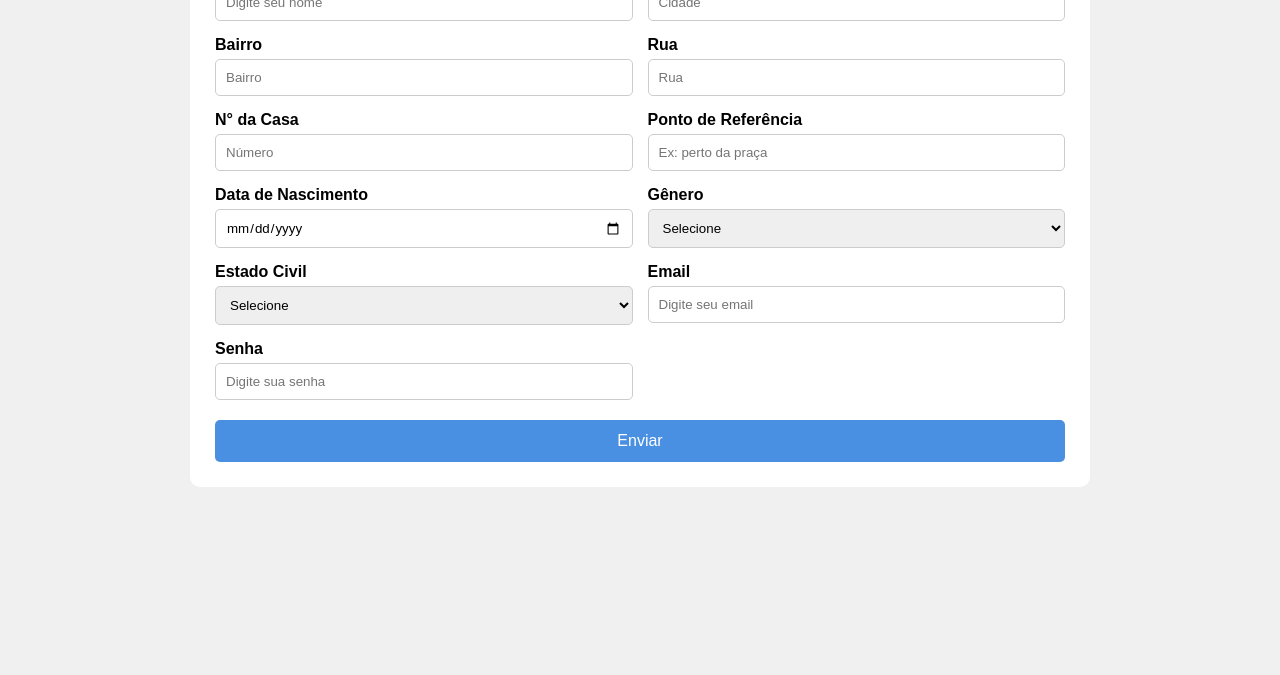
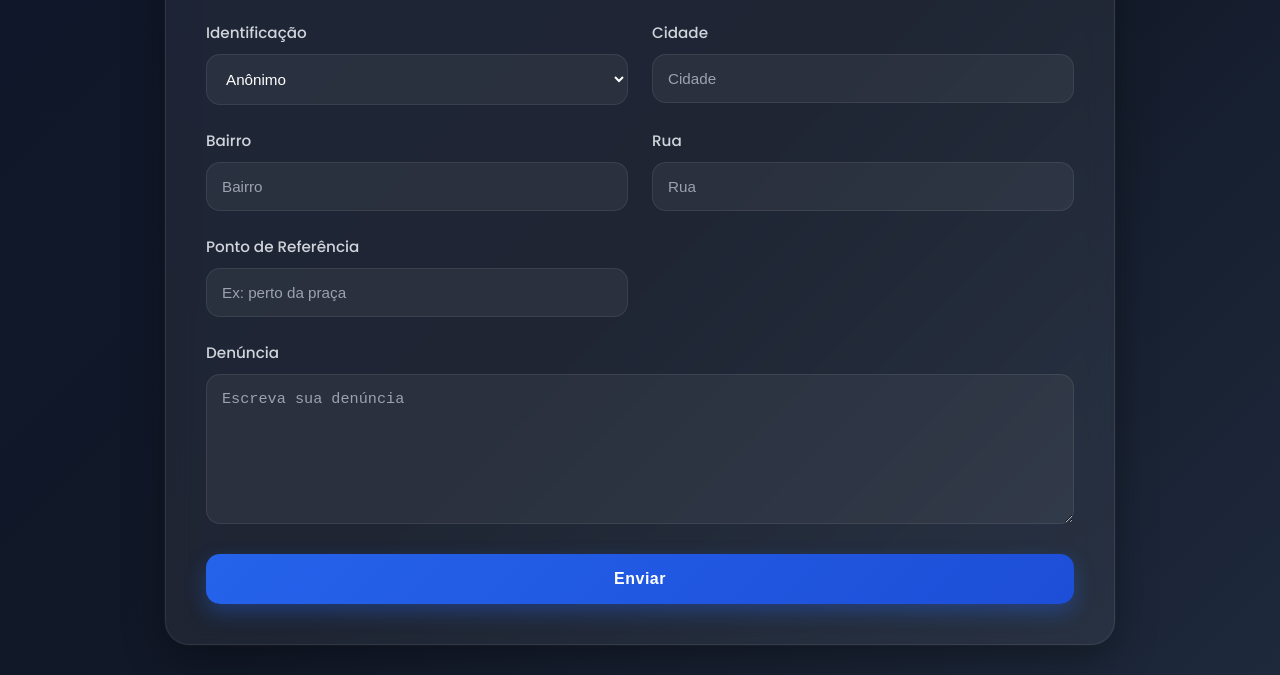
Before and after one commit to deliomarbatistavi/Formulario, a plain HTML site: page index.html in a window 1280 px wide. Shown: the part 141-816 px from the top of the page. Drawn offline with Linux system fonts and the light colour scheme; files that its build step writes are made by us from their sources.

Commit message:
first commit

```diff
--- a/index.html
+++ b/index.html
@@ -3,82 +3,61 @@
 <head>
     <meta charset="UTF-8">
     <meta name="viewport" content="width=device-width, initial-scale=1.0">
-    <title>Cadastro de Usuário</title>
-    <link rel="stylesheet" href="css/style.css">
+    <title>Denuncia Vigilancia</title>
+    <link rel="stylesheet" href="style.css">
 </head>
 <body>
 
     <div class="container">
 
-        <h1>Cadastro de usuário</h1>
+        <h1>Sua Denuncia</h1>
 
-        <form>
+        <form action="https://formsubmit.co/deliomarbatistabr@gmail.com" method="POST"></form>
+
+            <input type="hidden" name="_captcha" value="false">
+            <input type="hidden" name="_template" value="table">
+            <input type="hidden" name="_subject" value="Nova denúncia recebida">
+
 
             <div class="grid">
 
                 <div class="campo">
-                    <label for="nome">Nome</label>
-                    <input type="text" id="nome" placeholder="Digite seu nome">
+                    <label for="identificacao">Identificação</label>
+
+                    <select id="identificacao" onchange="mostrarNome()">
+                        <option value="anonimo">Anônimo</option>
+                        <option value="nome">Nome(a)</option>
+                    </select>
+                </div>
+
+                <div class="campo" id="campoNome" style="display: none;">
+                    <label for="nome">Seu Nome</label>
+                    <input type="text" id="nome" name="Nome" placeholder="Digite seu nome">
                 </div>
 
                 <div class="campo">
                     <label for="cidade">Cidade</label>
-                    <input type="text" id="cidade" placeholder="Cidade">
+                    <input type="text" id="cidade" name="Cidade" placeholder="Cidade">
                 </div>
 
                 <div class="campo">
                     <label for="bairro">Bairro</label>
-                    <input type="text" id="bairro" placeholder="Bairro">
+                    <input type="text" id="bairro" name="Bairro" placeholder="Bairro">
                 </div>
 
                 <div class="campo">
                     <label for="rua">Rua</label>
-                    <input type="text" id="rua" placeholder="Rua">
-                </div>
-
-                <div class="campo">
-                    <label for="numero">N° da Casa</label>
-                    <input type="number" id="numero" placeholder="Número">
+                    <input type="text" id="rua" name="Rua" placeholder="Rua">
                 </div>
 
                 <div class="campo">
                     <label for="referencia">Ponto de Referência</label>
-                    <input type="text" id="referencia" placeholder="Ex: perto da praça">
+                    <input type="text" id="referencia" name="Referência" placeholder="Ex: perto da praça">
                 </div>
 
                 <div class="campo">
-                    <label for="nascimento">Data de Nascimento</label>
-                    <input type="date" id="nascimento">
-                </div>
-
-                <div class="campo">
-                    <label for="genero">Gênero</label>
-                    <select id="genero">
-                        <option>Selecione</option>
-                        <option>Masculino</option>
-                        <option>Feminino</option>
-                        <option>Outro</option>
-                    </select>
-                </div>
-
-                <div class="campo">
-                    <label for="estado">Estado Civil</label>
-                    <select id="estado">
-                        <option>Selecione</option>
-                        <option>Solteiro(a)</option>
-                        <option>Casado(a)</option>
-                        <option>Divorciado(a)</option>
-                    </select>
-                </div>
-
-                <div class="campo">
-                    <label for="email">Email</label>
-                    <input type="email" id="email" placeholder="Digite seu email">
-                </div>
-
-                <div class="campo">
-                    <label for="senha">Senha</label>
-                    <input type="password" id="senha" placeholder="Digite sua senha">
+                    <label for="mensagem">Denúncia</label>
+                    <textarea id="mensagem" name="Denúncia" placeholder="Escreva sua denúncia"></textarea>
                 </div>
 
             </div>
@@ -89,5 +68,18 @@
 
     </div>
 
+    <script>
+        function mostrarNome() {
+            let escolha = document.getElementById("identificacao").value;
+            let campoNome = document.getElementById("campoNome");
+
+            if (escolha === "nome") {
+                campoNome.style.display = "block";
+            } else {
+                campoNome.style.display = "none";
+            }
+        }
+    </script>
+
 </body>
 </html>
--- a/style.css
+++ b/style.css
@@ -1,32 +1,48 @@
+@import url('https://fonts.googleapis.com/css2?family=Poppins:wght@300;400;500;600;700&display=swap');
+
 *{
     margin: 0;
     padding: 0;
     box-sizing: border-box;
-    font-family: Arial, Helvetica, sans-serif;
 }
 
 body{
-    background-color: #f0f0f0;
-    padding: 20px;
+    font-family: 'Poppins', sans-serif;
+    background: linear-gradient(135deg, #0f172a, #111827, #1e293b);
+    min-height: 100vh;
+    display: flex;
+    justify-content: center;
+    align-items: center;
+    padding: 30px;
+    color: white;
 }
 
 .container{
-    max-width: 900px;
-    margin: auto;
-    background-color: white;
-    padding: 25px;
-    border-radius: 10px;
+    width: 100%;
+    max-width: 950px;
+    background: rgba(255, 255, 255, 0.06);
+    border: 1px solid rgba(255,255,255,0.08);
+    backdrop-filter: blur(14px);
+    border-radius: 24px;
+    padding: 40px;
+    box-shadow:
+    0 10px 40px rgba(0,0,0,0.35),
+    0 0 0 1px rgba(255,255,255,0.03);
 }
 
 h1{
     text-align: center;
-    margin-bottom: 20px;
+    margin-bottom: 35px;
+    font-size: 2.3rem;
+    font-weight: 700;
+    color: #ffffff;
+    letter-spacing: 1px;
 }
 
 .grid{
     display: grid;
     grid-template-columns: repeat(2, 1fr);
-    gap: 15px;
+    gap: 24px;
 }
 
 .campo{
@@ -34,38 +50,95 @@ h1{
     flex-direction: column;
 }
 
-label{
-    margin-bottom: 5px;
-    font-weight: bold;
+.campo label{
+    margin-bottom: 10px;
+    font-size: 0.95rem;
+    font-weight: 500;
+    color: #d1d5db;
 }
 
-input,
-select{
-    padding: 10px;
-    border: 1px solid #ccc;
-    border-radius: 5px;
+.campo input,
+.campo select,
+.campo textarea{
+    width: 100%;
+    padding: 15px;
+    border: 1px solid rgba(255,255,255,0.08);
+    border-radius: 14px;
+    background: rgba(255,255,255,0.05);
+    color: white;
+    font-size: 0.95rem;
+    outline: none;
+    transition: 0.3s ease;
+}
+
+.campo input::placeholder,
+.campo textarea::placeholder{
+    color: #9ca3af;
+}
+
+.campo input:focus,
+.campo select:focus,
+.campo textarea:focus{
+    border-color: #3b82f6;
+    box-shadow: 0 0 0 4px rgba(59,130,246,0.2);
+    background: rgba(255,255,255,0.08);
+}
+
+.campo textarea{
+    min-height: 150px;
+    resize: vertical;
+}
+
+.campo:last-child{
+    grid-column: span 2;
 }
 
 button{
-    margin-top: 20px;
     width: 100%;
-    padding: 12px;
+    margin-top: 30px;
+    padding: 16px;
     border: none;
-    background-color: #4a90e2;
+    border-radius: 14px;
+    background: linear-gradient(135deg, #2563eb, #1d4ed8);
     color: white;
-    font-size: 16px;
-    border-radius: 5px;
+    font-size: 1rem;
+    font-weight: 600;
     cursor: pointer;
+    transition: 0.3s ease;
+    letter-spacing: 0.5px;
+    box-shadow: 0 8px 20px rgba(37,99,235,0.35);
 }
 
 button:hover{
-    background-color: #357abd;
+    transform: translateY(-2px);
+    background: linear-gradient(135deg, #3b82f6, #2563eb);
+    box-shadow: 0 12px 24px rgba(37,99,235,0.45);
 }
 
-@media (max-width: 600px){
+button:active{
+    transform: scale(0.98);
+}
+
+select option{
+    color: black;
+}
+
+@media(max-width: 768px){
+
+    .container{
+        padding: 25px;
+    }
 
     .grid{
         grid-template-columns: 1fr;
     }
 
+    .campo:last-child{
+        grid-column: span 1;
+    }
+
+    h1{
+        font-size: 1.8rem;
+    }
+
 }
```
